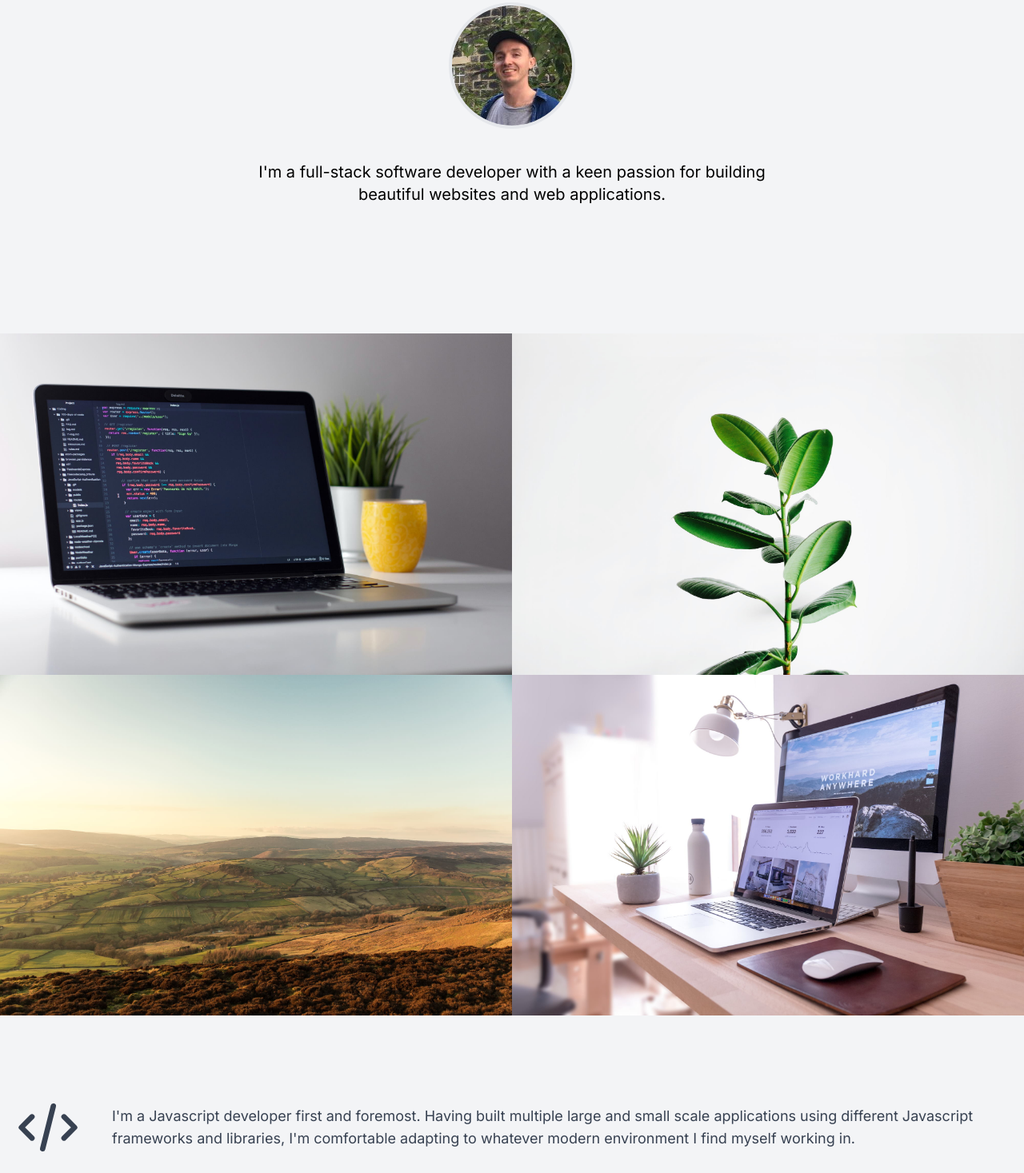
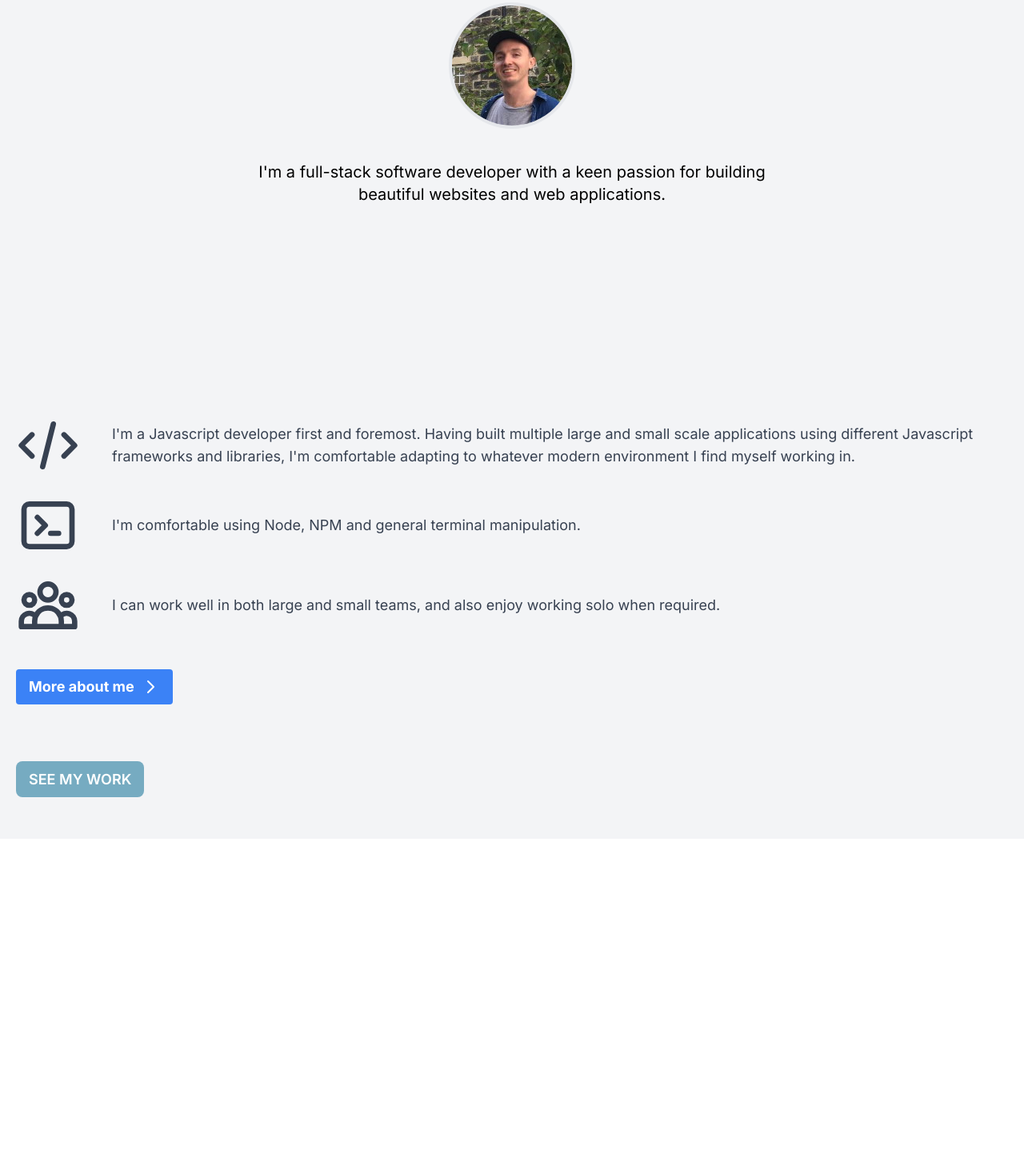
Before and after one commit to ajbates93/dev-portfolio, a Vue app: page / in a window 1280 px wide. Shown: the part 355-1822 px from the top of the page at 80% size. After the commit the page ends 1404 px from the top, so only its background shows below. Built offline with nearby package versions, Linux system fonts and the light colour scheme.

Commit message:
feat: remove examples from homepage. too bloated.

```diff
--- a/src/views/Home.vue
+++ b/src/views/Home.vue
@@ -7,44 +7,6 @@
         <img class="mx-auto overflow-hidden rounded-full border-4 border-slate-800" src="@/assets/images/headshot.jpg" alt="">
       </picture>
       <div class="hero-subtitle dark:text-gray-400 text-black-700 w-full max-w-2xl mx-auto text-xl">I'm a full-stack software developer with a keen passion for building beautiful websites and web applications.</div>
-    </div>
-    <div id="examples" class="grid grid-cols-2">
-      <div class="picture-example relative group">
-        <picture>
-          <img class="w-full" src="@/assets/images/image-1.jpg" />
-        </picture>
-        <div class="overlay absolute w-full h-full bg-black top-0 left-0 opacity-0 group-hover:opacity-30 transition"></div>
-        <div class="bg-transparent w-full h-full absolute top-0 left-0 opacity-0 group-hover:opacity-100 flex items-center justify-center transition">
-          <router-link to="/" class="sm:w-auto hover font-bold text-xl tracking-wide bg-pastel-blue rounded-xl text-white py-1 px-4 hover:bg-gray-800 hover:text-pastel-blue focus:outline-none focus-visible:ring-2 focus-visible:ring-violet-600 focus-visible:ring-offset-2 focus-visible:ring-offset-gray-900 hover:bg-violet-500">View</router-link>
-        </div>
-      </div>
-      <div class="picture-example relative group">
-        <picture>
-          <img class="w-full" src="@/assets/images/image-3.jpg" />
-        </picture>
-        <div class="overlay absolute w-full h-full bg-black top-0 left-0 opacity-0 group-hover:opacity-30 transition"></div>
-        <div class="bg-transparent w-full h-full absolute top-0 left-0 opacity-0 group-hover:opacity-100 flex items-center justify-center transition">
-          <router-link to="/" class="sm:w-auto hover font-bold text-xl tracking-wide bg-pastel-blue rounded-xl text-white py-1 px-4 hover:bg-gray-800 hover:text-pastel-blue focus:outline-none focus-visible:ring-2 focus-visible:ring-violet-600 focus-visible:ring-offset-2 focus-visible:ring-offset-gray-900 hover:bg-violet-500">View</router-link>
-        </div>
-      </div>
-      <div class="picture-example relative group">
-        <picture>
-          <img class="w-full" src="@/assets/images/image-4.jpg" />
-        </picture>
-        <div class="overlay absolute w-full h-full bg-black top-0 left-0 opacity-0 group-hover:opacity-30 transition"></div>
-        <div class="bg-transparent w-full h-full absolute top-0 left-0 opacity-0 group-hover:opacity-100 flex items-center justify-center transition">
-          <router-link to="/" class="sm:w-auto hover font-bold text-xl tracking-wide bg-pastel-blue rounded-xl text-white py-1 px-4 hover:bg-gray-800 hover:text-pastel-blue focus:outline-none focus-visible:ring-2 focus-visible:ring-violet-600 focus-visible:ring-offset-2 focus-visible:ring-offset-gray-900 hover:bg-violet-500">View</router-link>
-        </div>
-      </div>
-      <div class="picture-example relative group">
-        <picture>
-          <img class="w-full" src="@/assets/images/image-2.jpg" />
-        </picture>
-        <div class="overlay absolute w-full h-full bg-black top-0 left-0 opacity-0 group-hover:opacity-30 transition"></div>
-        <div class="bg-transparent w-full h-full absolute top-0 left-0 opacity-0 group-hover:opacity-100 flex items-center justify-center transition">
-          <router-link to="/" class="sm:w-auto hover font-bold text-xl tracking-wide bg-pastel-blue rounded-xl text-white py-1 px-4 hover:bg-gray-800 hover:text-pastel-blue focus:outline-none focus-visible:ring-2 focus-visible:ring-violet-600 focus-visible:ring-offset-2 focus-visible:ring-offset-gray-900 hover:bg-violet-500">View</router-link>
-        </div>
-      </div>
     </div>
     <div id="content" class="p-5">
       <div class="hero-bullets mt-20 my-10 max-w-screen-xl mx-auto">
```
